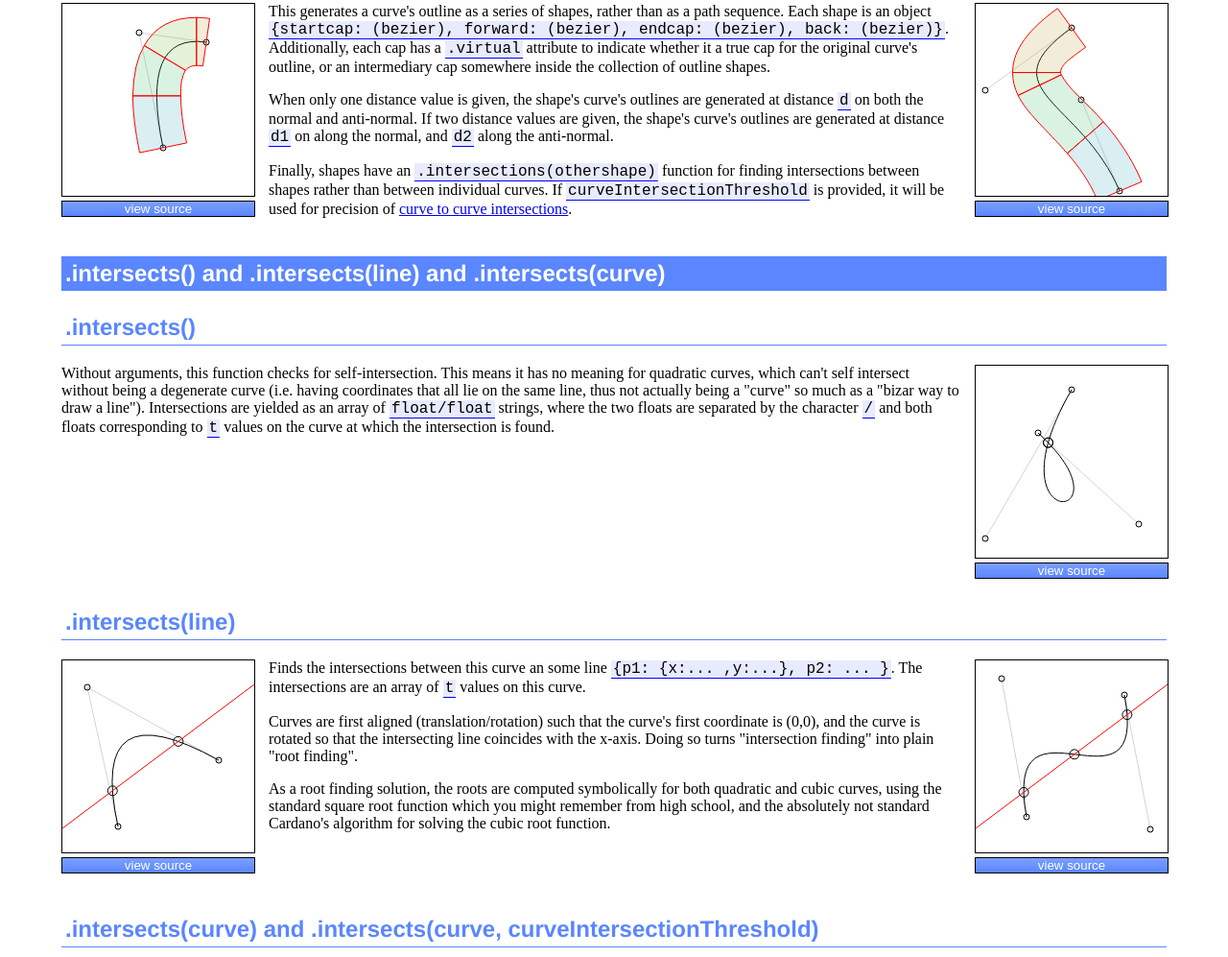
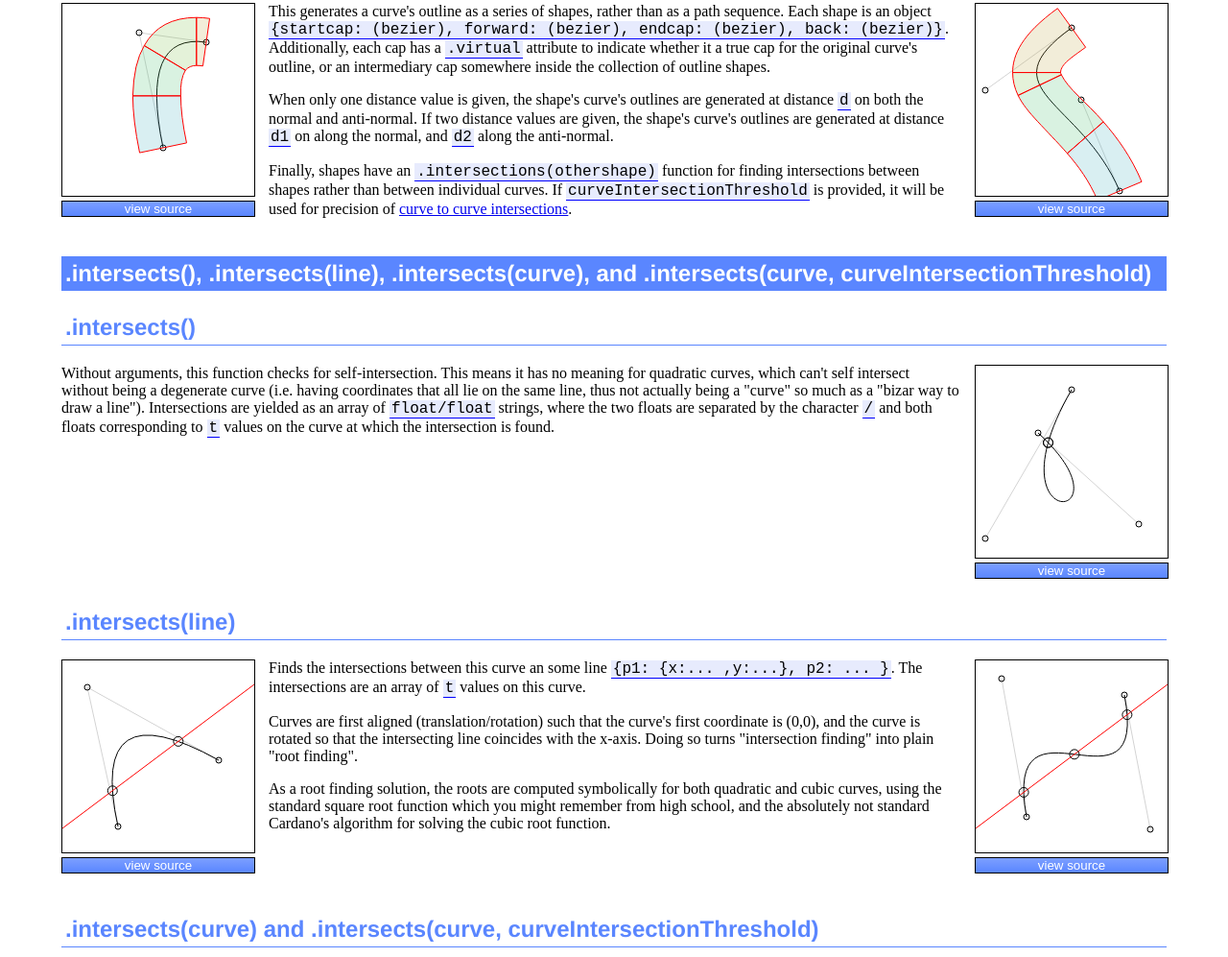
Before and after one commit to Pomax/bezierjs, a website built with webpack: page index.html in a window 1280 px wide. Shown: the part 6205-7202 px from the top of the page at 96% size. Built offline with nearby package versions, Linux system fonts and the light colour scheme.

Commit message:
Added curveIntersectionThreshold in h1

```diff
--- a/index.html
+++ b/index.html
@@ -837,7 +837,7 @@
       </section>
 
       <section>
-        <h1>.intersects() and .intersects(line) and .intersects(curve)</h1>
+        <h1>.intersects(), .intersects(line), .intersects(curve), and .intersects(curve, curveIntersectionThreshold)</h1>
 
         <h2>.intersects()</h2>
 
```
